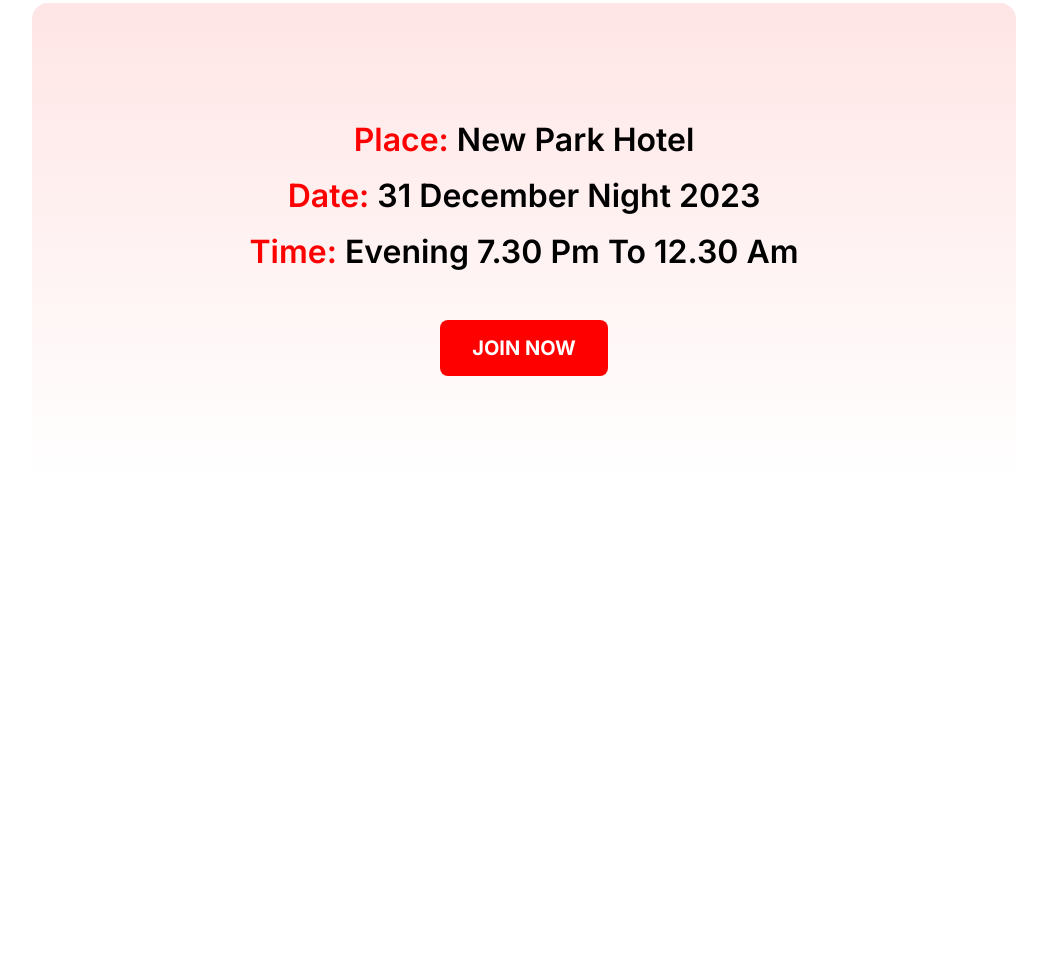
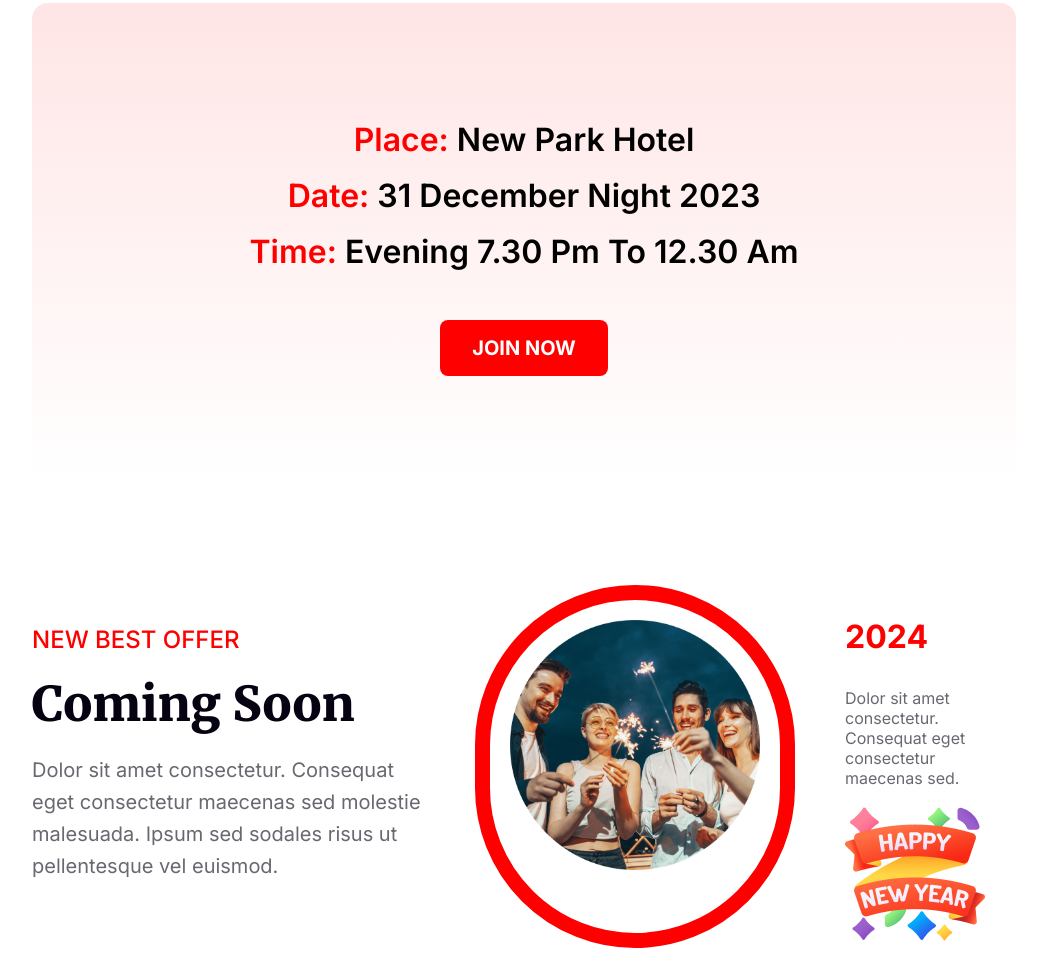
Before and after one commit to FahimFaysalNirjhar/New-Year-Offer, a plain HTML site: page index.html in a window 1280 px wide. Shown: the part 2148-3104 px from the top of the page, without its empty margins (116-1163 px from the left). Before the commit the page ends 2733 px from the top, so only its background shows below. Drawn offline with Linux system fonts and the light colour scheme.

Commit message:
coming soon section completed

```diff
--- a/index.html
+++ b/index.html
@@ -50,5 +50,27 @@
       </h2>
       <button id="btn-style">Join Now</button>
     </section>
+    <!-- gradient section completed -->
+    <section class="coming-soon">
+      <div class="offer">
+        <h5 class="offer-subtitle">NEW BEST OFFER</h5>
+        <h3 class="offer-title">Coming Soon</h3>
+        <p class="offer-details">
+          Dolor sit amet consectetur. Consequat eget consectetur maecenas sed
+          molestie malesuada. Ipsum sed sodales risus ut pellentesque vel
+          euismod.
+        </p>
+      </div>
+      <div class="offer-img-container">
+        <img src="images/Ellipse 1.png" alt="" />
+      </div>
+      <div class="year">
+        <h3 class="year-title">2024</h3>
+        <p class="year-details">
+          Dolor sit amet consectetur. Consequat eget consectetur maecenas sed.
+        </p>
+        <img src="images/Group 96.png" alt="" />
+      </div>
+    </section>
   </body>
 </html>
--- a/styles/style.css
+++ b/styles/style.css
@@ -192,6 +192,65 @@
   line-height: normal;
   text-transform: uppercase;
 }
+/* coming soon related styles */
+.coming-soon {
+  margin: 0 140px;
+  display: flex;
+  gap: 50px;
+}
+.offer-subtitle {
+  color: #f00;
+  font-family: "Inter";
+  font-size: 24px;
+  font-style: normal;
+  font-weight: 500;
+  line-height: normal;
+  margin-bottom: 0;
+}
+.offer-title {
+  color: #070211;
+  font-family: "Merriweather";
+  font-size: 48px;
+  font-style: normal;
+  font-weight: 900;
+  line-height: normal;
+  text-transform: capitalize;
+  margin-top: 20px;
+  margin-bottom: 20px;
+}
+.offer-details {
+  color: rgba(7, 2, 17, 0.6);
+  font-family: "Inter";
+  font-size: 20px;
+  font-style: normal;
+  font-weight: 400;
+  line-height: 32px; /* 160% */
+  width: 393px;
+}
+.offer-img-container {
+  border-radius: 463px;
+  border: 15px solid #f00;
+}
+.offer-img-container img {
+  width: 250px;
+  height: 250px;
+  padding: 20px;
+}
+.year-title {
+  color: #f00;
+  font-family: "Inter";
+  font-size: 32px;
+  font-style: normal;
+  font-weight: 700;
+  line-height: normal;
+}
+.year-details {
+  color: rgba(7, 2, 17, 0.6);
+  font-family: "Inter";
+  font-style: normal;
+  font-weight: 400;
+  line-height: 20px; /* 160% */
+}
 /* phone */
 @media screen and (max-width: 576.01px) {
   header {
@@ -249,11 +308,32 @@
   .venue {
     font-size: 25px;
   }
+  .coming-soon {
+    margin: 0 auto;
+    flex-direction: column;
+    justify-content: center;
+    align-items: center;
+  }
+  .offer-img-container {
+    border-radius: 50%;
+    width: 290px;
+    height: 290px;
+    padding: 0;
+  }
+  .year {
+    text-align: center;
+  }
+  .offer {
+    text-align: center;
+  }
+  .offer-details {
+    width: 90%;
+  }
 }
 /* tablet */
 @media screen and (min-width: 577px) and (max-width: 1025px) {
   header {
-    margin: 10px;
+    margin: 10px auto;
   }
   .off img {
     width: 100%;
@@ -271,4 +351,26 @@
     height: 100%;
     padding-top: 50px;
   }
+  .coming-soon {
+    margin: 0 auto;
+    flex-direction: column;
+    justify-content: center;
+    align-items: center;
+  }
+  .offer-img-container {
+    border-radius: 50%;
+    width: 290px;
+    height: 290px;
+    padding: 0;
+  }
+  .year {
+    text-align: center;
+  }
+  .offer {
+    text-align: center;
+  }
+  .offer-details {
+    width: 90%;
+    margin: 0 auto;
+  }
 }
```
